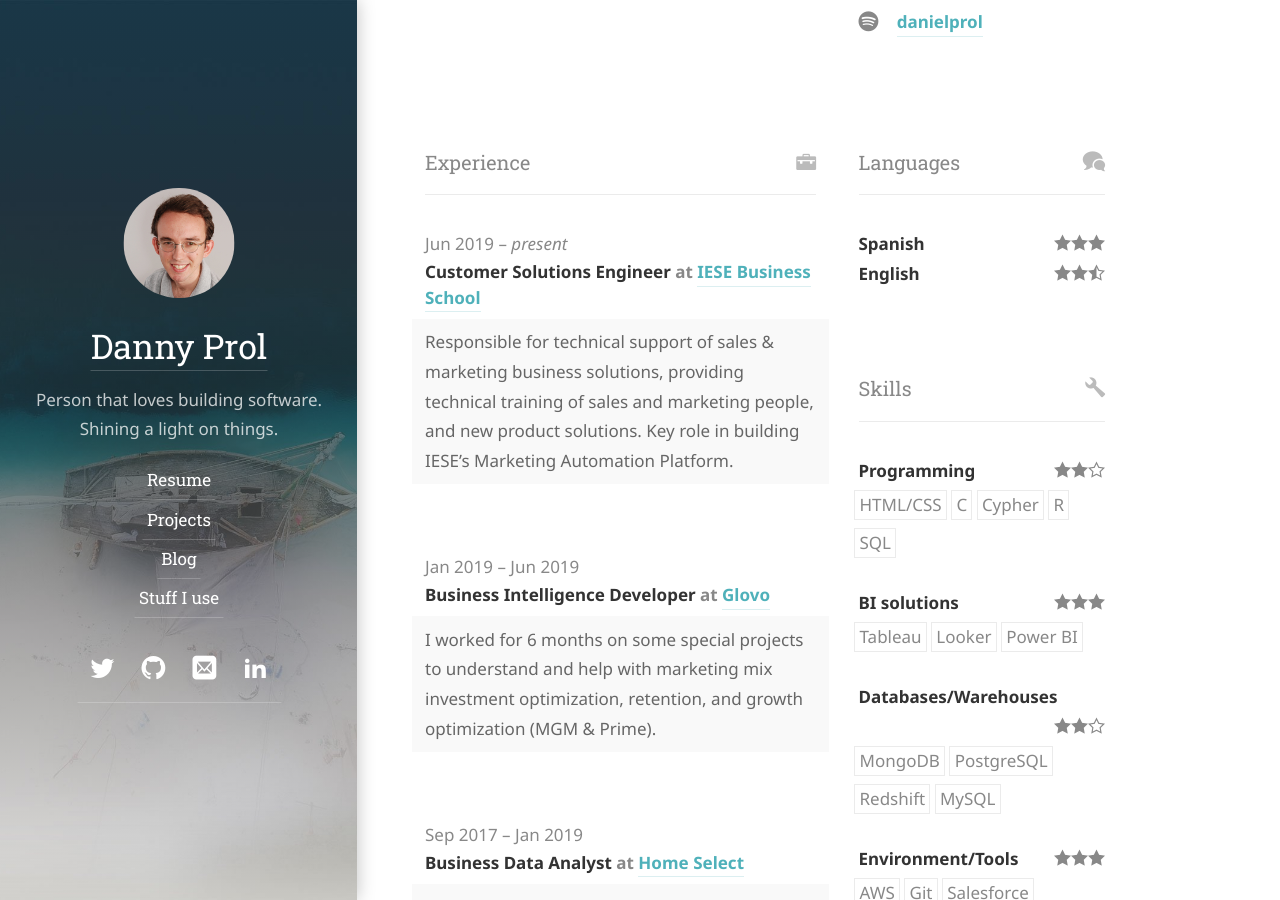
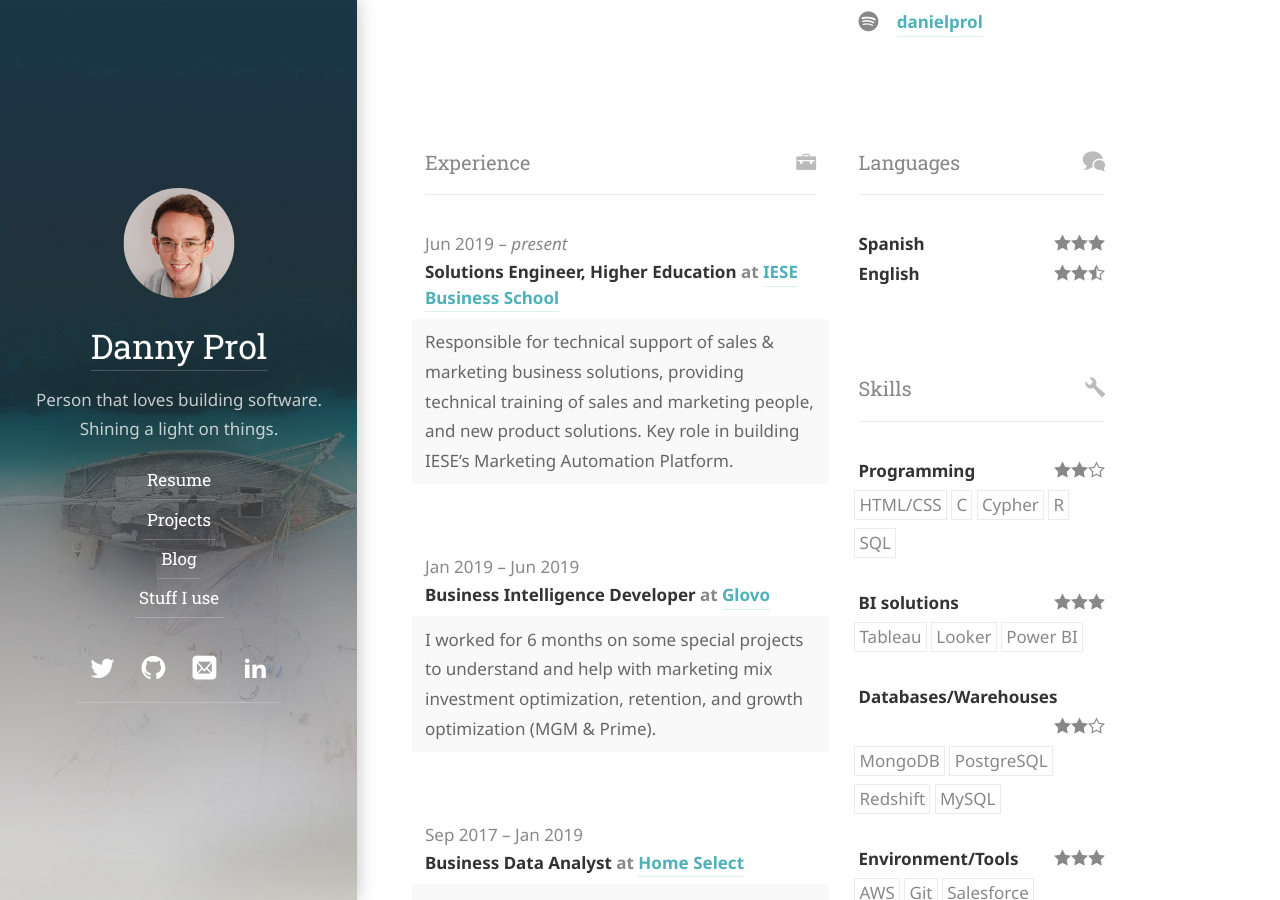
Before and after one commit to dprol/dprol.github.io, a Jekyll site: the page built from resume.md, in a window 1280 px wide and 900 px high, scrolled down 412 px. Built offline with Jekyll 4.4.1, drawn with Linux system fonts in a browser that asks for light colours; some web fonts are replaced.

Commit message:
Update resume.yml

```diff
--- a/_data/resume.yml
+++ b/_data/resume.yml
@@ -28,7 +28,7 @@
 
 work:
   - company: "IESE Business School"
-    position: "Customer Solutions Engineer"
+    position: "Solutions Engineer, Higher Education"
     website: "https://www.iese.edu/"
     startDate: "2019-06-04"
     endDate: ""
```
